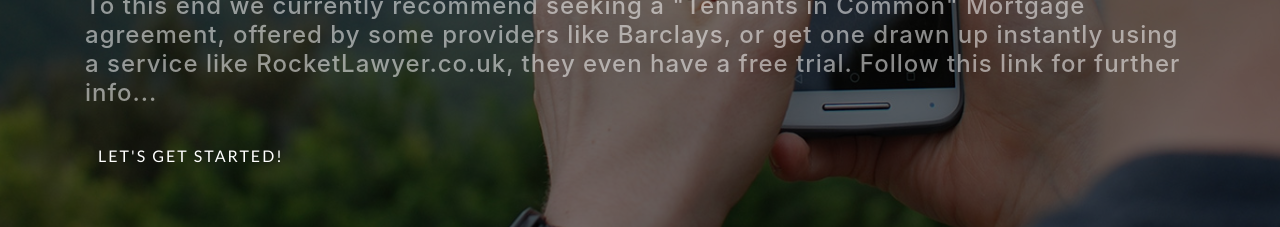
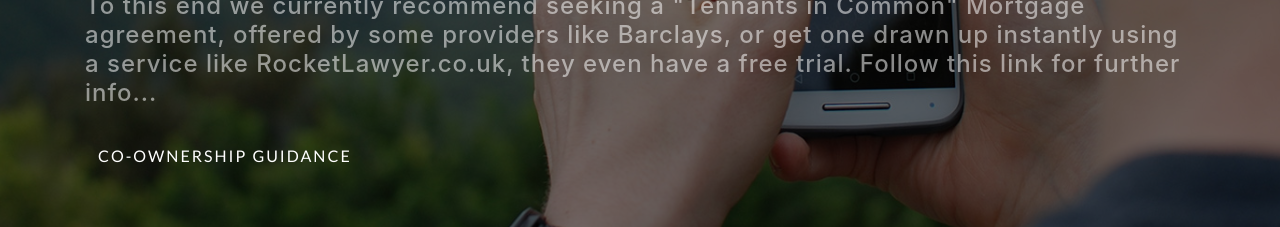
Before and after one commit to tyeth/mortgages4all, a website with bundled scripts: page index.html in a window 1280 px wide. Shown: the part 3660-3887 px from the top of the page. Built offline with nearby package versions, Linux system fonts and the light colour scheme; a web font is replaced by a local one.

Commit message:
Updated rocket-lawyer link

```diff
--- a/index.html
+++ b/index.html
@@ -139,7 +139,8 @@
         Start building.</h2>
       <h3 data_temp_dwid="1">While we're building the service, we wanted to offer you the best advice immediately.</h3>
       <h4>To this end we currently recommend seeking a "Tennants in Common" Mortgage agreement, offered by some providers like Barclays, or get one drawn up instantly using a service like RocketLawyer.co.uk, they even have a free trial. Follow this link for further info...</h4>
-      <a href="#contact" class="btn btn-outline btn-xl js-scroll-trigger">Let's Get Started!</a> </div>
+      <a href="https://www.rocketlawyer.com/gb/en/quick-guides/co-ownership-of-property" class="btn btn-outline btn-xl js-scroll-trigger">Co-ownership Guidance</a> </div>
+      <!-- <a href="#contact" class="btn btn-outline btn-xl js-scroll-trigger">Let's Get Started!</a> </div> -->
   </div>
   <div class="overlay"></div>
 </section>
```
Also changed, not shown: css/new-age.css (+2 -2 lines), css/new-age.min.css, js/new-age.min.js, 1 other file.
